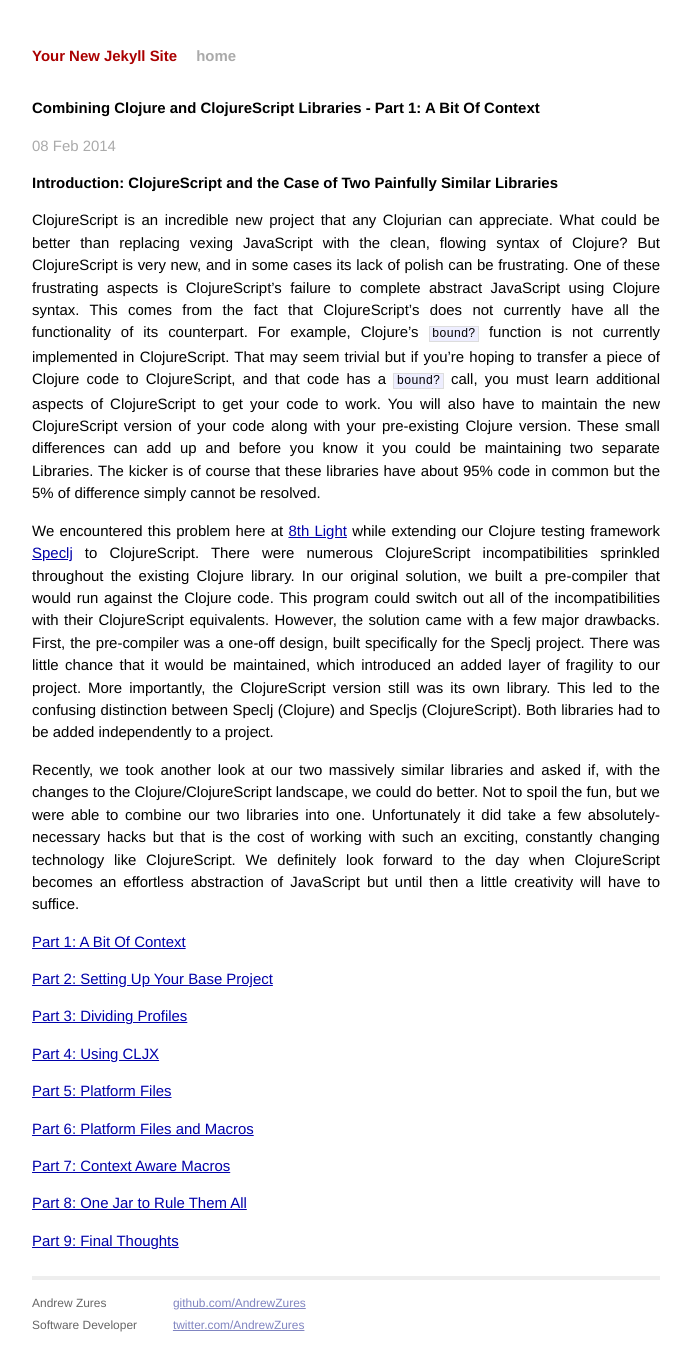
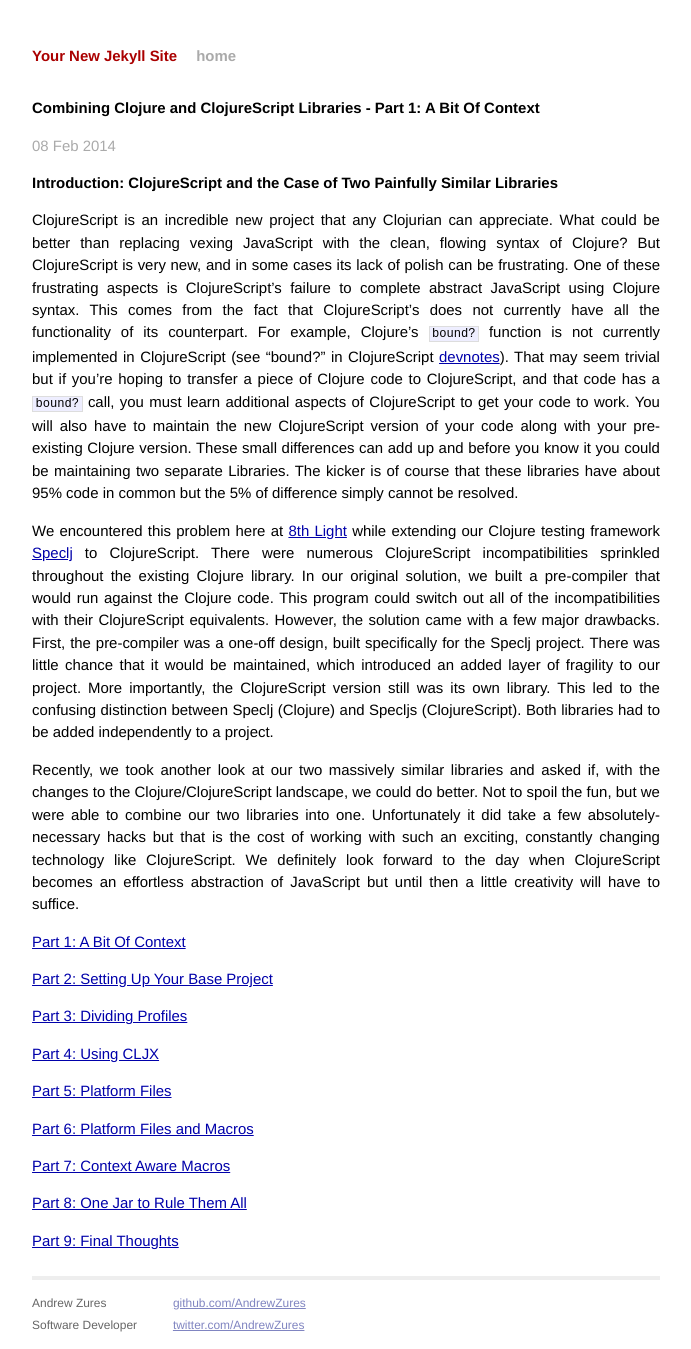
Before and after one commit to AndrewZures/AndrewZures.github.io, a Jekyll site: the page built from _posts/2014-02-08-clj-cljs-pt1-context.md, in a window 1280 px wide. Shown: the whole page, without its empty margins (294-985 px from the left). Built offline with Jekyll 4.4.1, drawn with Linux system fonts in a browser that asks for light colours; Markdown is read by kramdown in place of the engine named in the settings.

Commit message:
small stuff

```diff
--- a/_posts/2014-02-08-clj-cljs-pt1-context.md
+++ b/_posts/2014-02-08-clj-cljs-pt1-context.md
@@ -17,11 +17,12 @@ categories: jekyll update
 [part_7]: http://andrewzures.github.io/jekyll/update/2014/02/08/clj-cljs-pt7-if-macros.html
 [part_8]: http://andrewzures.github.io/jekyll/update/2014/02/08/clj-cljs-pt8-combining-profiles.html
 [part_9]: http://andrewzures.github.io/jekyll/update/2014/02/08/clj-cljs-pt9-final-thoughts.html
+[dev_notes]: https://raw.github.com/clojure/clojurescript/ff59e76128c41bdef6f32cd2a5129bd59c0dd4ab/devnotes/corelib.org
 
 
 ####Introduction: ClojureScript and the Case of Two Painfully Similar Libraries
 
-  ClojureScript is an incredible new project that any Clojurian can appreciate.  What could be better than replacing vexing JavaScript with the clean, flowing syntax of Clojure?  But ClojureScript is very new, and in some cases its lack of polish can be frustrating.  One of these frustrating aspects is ClojureScript's failure to complete abstract JavaScript using Clojure syntax.  This comes from the fact that ClojureScript's does not currently have all the functionality of its counterpart.  For example, Clojure's `bound?` function is not currently implemented in ClojureScript.  That may seem trivial but if you're hoping to transfer a piece of Clojure code to ClojureScript, and that code has a `bound?` call, you must learn additional aspects of ClojureScript to get your code to work.  You will also have to maintain the new ClojureScript version of your code along with your pre-existing Clojure version.  These small differences can add up and before you know it you could be maintaining two separate Libraries.  The kicker is of course that these libraries have about 95% code in common but the 5% of difference simply cannot be resolved.
+  ClojureScript is an incredible new project that any Clojurian can appreciate.  What could be better than replacing vexing JavaScript with the clean, flowing syntax of Clojure?  But ClojureScript is very new, and in some cases its lack of polish can be frustrating.  One of these frustrating aspects is ClojureScript's failure to complete abstract JavaScript using Clojure syntax.  This comes from the fact that ClojureScript's does not currently have all the functionality of its counterpart.  For example, Clojure's `bound?` function is not currently implemented in ClojureScript (see "bound?" in ClojureScript [devnotes][dev_notes]).  That may seem trivial but if you're hoping to transfer a piece of Clojure code to ClojureScript, and that code has a `bound?` call, you must learn additional aspects of ClojureScript to get your code to work.  You will also have to maintain the new ClojureScript version of your code along with your pre-existing Clojure version.  These small differences can add up and before you know it you could be maintaining two separate Libraries.  The kicker is of course that these libraries have about 95% code in common but the 5% of difference simply cannot be resolved.
 
 We encountered this problem here at [8th Light][8thLight] while extending our Clojure testing framework [Speclj] to ClojureScript.  There were numerous ClojureScript incompatibilities sprinkled throughout the existing Clojure library.  In our original solution, we built a pre-compiler that would run against the Clojure code. This program could switch out all of the incompatibilities with their ClojureScript equivalents.  However, the solution came with a few major drawbacks.  First, the pre-compiler was a one-off design, built specifically for the Speclj project.  There was little chance that it would be maintained, which introduced an added layer of fragility to our project.  More importantly, the ClojureScript version still was its own library.  This led to the confusing distinction between Speclj (Clojure) and Specljs (ClojureScript).  Both libraries had to be added independently to a project.
 
```
Also changed, not shown: 1 other file.
